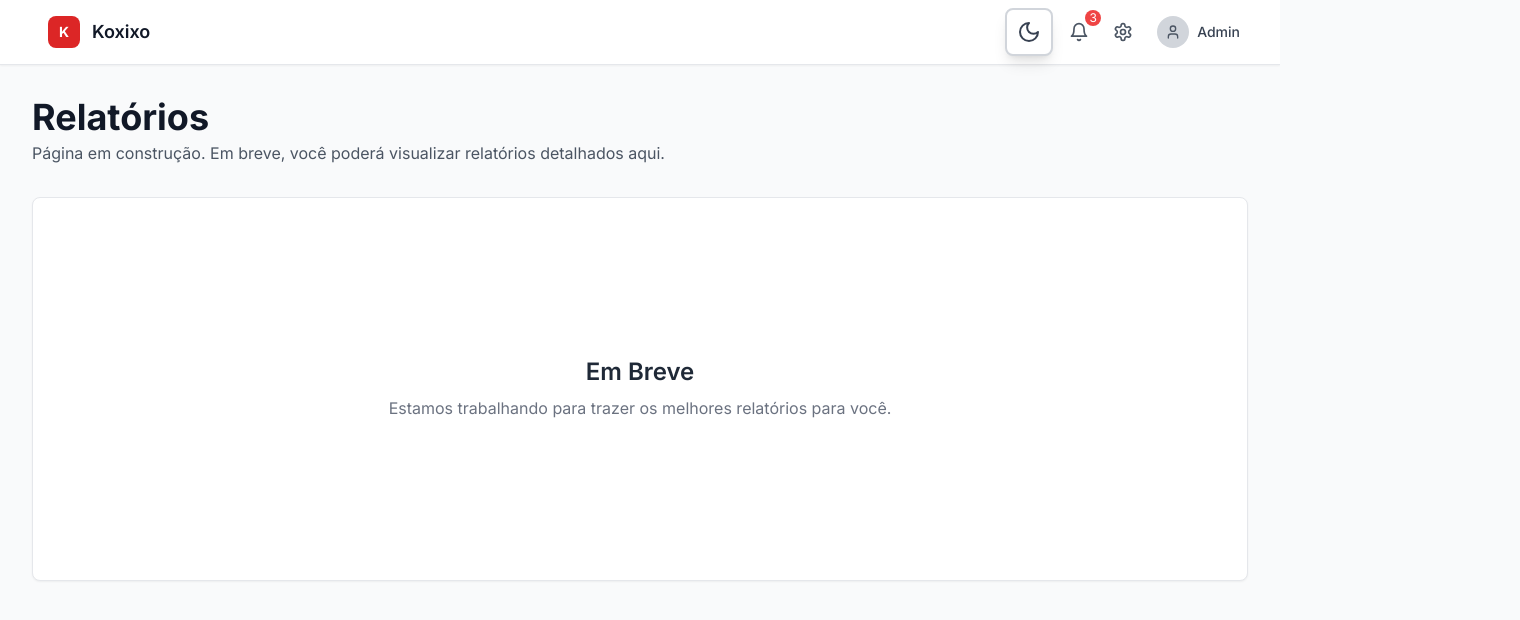
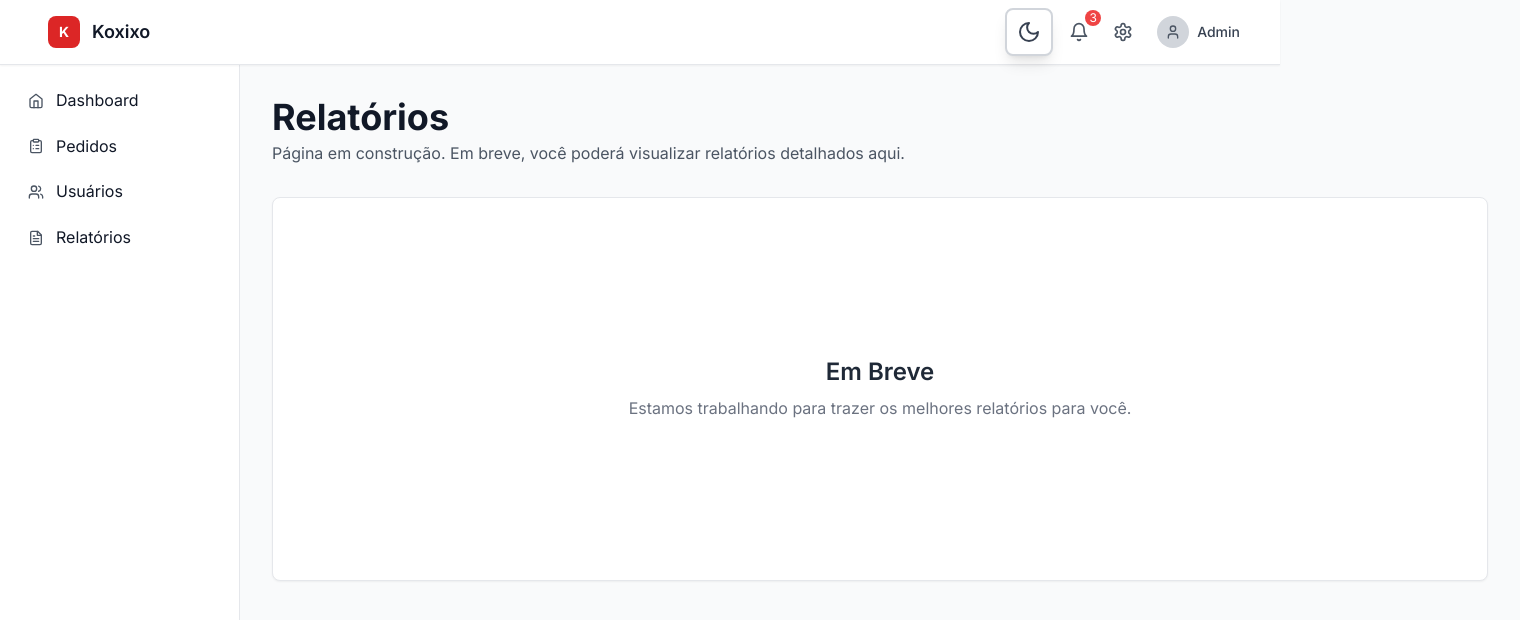
Before and after one commit to SrTxTx/koxixo, a Next.js app: page /relatorios in a window 1280 px wide. Shown: the top 620 px of the page, 1520 px wide, since content can reach past the window. Built offline with nearby package versions, Linux system fonts and the light colour scheme; no server answers; sample sign-in values are in the browser's storage.

Commit message:
fix(api): force dynamic for /api/debug/session; feat(ui): add sidebar nav and improve dark mode contrast on dashboard/layout

```diff
--- a/src/app/api/debug/session/route.ts
+++ b/src/app/api/debug/session/route.ts
@@ -1,6 +1,9 @@
 import { NextRequest, NextResponse } from 'next/server'
 import { getServerSession } from 'next-auth'
 import { authOptions } from '@/lib/auth'
+
+// Avoid static rendering during build; this route uses headers/session
+export const dynamic = 'force-dynamic'
 
 export async function GET() {
   try {
--- a/src/app/dashboard/page.tsx
+++ b/src/app/dashboard/page.tsx
@@ -202,12 +202,12 @@ export default function DashboardPage() {
               {recentOrders.map((order) => {
                 const statusInfo = getStatusBadge(order.status)
                 return (
-                  <div key={order.id} className="flex items-center justify-between p-3 bg-gray-50 rounded-lg">
+                  <div key={order.id} className="flex items-center justify-between p-3 bg-gray-50 dark:bg-gray-800 rounded-lg">
                     <div className="flex-1 min-w-0">
-                      <h4 className="text-sm font-medium text-gray-900 truncate">
+                      <h4 className="text-sm font-medium text-gray-900 dark:text-gray-100 truncate">
                         {order.title}
                       </h4>
-                      <p className="text-xs text-gray-500">
+                      <p className="text-xs text-gray-500 dark:text-gray-400">
                         Por {order.createdBy.name} • {new Date(order.createdAt).toLocaleDateString()}
                       </p>
                     </div>
--- a/src/components/layout/ResponsiveLayout.tsx
+++ b/src/components/layout/ResponsiveLayout.tsx
@@ -1,8 +1,9 @@
 'use client'
 
 import { ReactNode, useState } from 'react'
-import { Menu, X, Bell, Settings, User, Search } from 'lucide-react'
-import { ThemeToggle } from '@/components/ui/ThemeToggle'
+import { Menu, X, Bell, Settings, User, Search, Home, ClipboardList, FileText, Users as UsersIcon } from 'lucide-react'
+import Link from 'next/link'
+import { ThemeToggle } from '../ui/ThemeToggle'
 
 interface ResponsiveLayoutProps {
   children: ReactNode
@@ -23,7 +24,7 @@ export function ResponsiveLayout({
   const [searchQuery, setSearchQuery] = useState('')
 
   return (
-    <div className="min-h-screen bg-gray-50 dark:bg-gray-900">
+    <div className="min-h-screen bg-gray-50 dark:bg-gray-900 text-gray-900 dark:text-gray-100">
       {/* Header */}
       <header className="bg-white dark:bg-gray-800 shadow-sm border-b border-gray-200 dark:border-gray-700 sticky top-0 z-40">
         <div className="container-responsive">
@@ -93,6 +94,28 @@ export function ResponsiveLayout({
         </div>
       </header>
 
+      {/* Sidebar Desktop */}
+  <aside className="hidden md:block fixed left-0 top-16 bottom-0 w-60 bg-white dark:bg-gray-800 border-r border-gray-200 dark:border-gray-700 p-4">
+        <nav className="space-y-1">
+          <Link href="/dashboard" className="flex items-center px-3 py-2 rounded-lg hover:bg-gray-100 dark:hover:bg-gray-700">
+            <Home className="h-4 w-4 mr-3 text-gray-600 dark:text-gray-300" />
+            <span>Dashboard</span>
+          </Link>
+          <Link href="/pedidos" className="flex items-center px-3 py-2 rounded-lg hover:bg-gray-100 dark:hover:bg-gray-700">
+            <ClipboardList className="h-4 w-4 mr-3 text-gray-600 dark:text-gray-300" />
+            <span>Pedidos</span>
+          </Link>
+          <Link href="/usuarios" className="flex items-center px-3 py-2 rounded-lg hover:bg-gray-100 dark:hover:bg-gray-700">
+            <UsersIcon className="h-4 w-4 mr-3 text-gray-600 dark:text-gray-300" />
+            <span>Usuários</span>
+          </Link>
+          <Link href="/relatorios" className="flex items-center px-3 py-2 rounded-lg hover:bg-gray-100 dark:hover:bg-gray-700">
+            <FileText className="h-4 w-4 mr-3 text-gray-600 dark:text-gray-300" />
+            <span>Relatórios</span>
+          </Link>
+        </nav>
+      </aside>
+
       {/* Sidebar Mobile Overlay */}
       {sidebarOpen && (
         <div className="fixed inset-0 z-50 md:hidden">
@@ -100,23 +123,40 @@ export function ResponsiveLayout({
             className="absolute inset-0 bg-black bg-opacity-50"
             onClick={() => setSidebarOpen(false)}
           />
-          <div className="absolute left-0 top-0 h-full w-64 bg-white shadow-xl">
-            <div className="flex items-center justify-between p-4 border-b">
-              <h2 className="text-lg font-semibold">Menu</h2>
+          <div className="absolute left-0 top-0 h-full w-64 bg-white dark:bg-gray-800 shadow-xl">
+            <div className="flex items-center justify-between p-4 border-b border-gray-200 dark:border-gray-700">
+              <h2 className="text-lg font-semibold text-gray-900 dark:text-gray-100">Menu</h2>
               <button
                 onClick={() => setSidebarOpen(false)}
-                className="p-2 rounded-lg hover:bg-gray-100"
+                className="p-2 rounded-lg hover:bg-gray-100 dark:hover:bg-gray-700"
               >
-                <X className="h-5 w-5" />
+                <X className="h-5 w-5 text-gray-700 dark:text-gray-200" />
               </button>
             </div>
-            {/* Conteúdo do menu mobile seria inserido aqui */}
+            <nav className="p-3 space-y-1">
+              <Link href="/dashboard" onClick={() => setSidebarOpen(false)} className="flex items-center px-3 py-2 rounded-lg hover:bg-gray-100 dark:hover:bg-gray-700">
+                <Home className="h-4 w-4 mr-3 text-gray-600 dark:text-gray-300" />
+                <span>Dashboard</span>
+              </Link>
+              <Link href="/pedidos" onClick={() => setSidebarOpen(false)} className="flex items-center px-3 py-2 rounded-lg hover:bg-gray-100 dark:hover:bg-gray-700">
+                <ClipboardList className="h-4 w-4 mr-3 text-gray-600 dark:text-gray-300" />
+                <span>Pedidos</span>
+              </Link>
+              <Link href="/usuarios" onClick={() => setSidebarOpen(false)} className="flex items-center px-3 py-2 rounded-lg hover:bg-gray-100 dark:hover:bg-gray-700">
+                <UsersIcon className="h-4 w-4 mr-3 text-gray-600 dark:text-gray-300" />
+                <span>Usuários</span>
+              </Link>
+              <Link href="/relatorios" onClick={() => setSidebarOpen(false)} className="flex items-center px-3 py-2 rounded-lg hover:bg-gray-100 dark:hover:bg-gray-700">
+                <FileText className="h-4 w-4 mr-3 text-gray-600 dark:text-gray-300" />
+                <span>Relatórios</span>
+              </Link>
+            </nav>
           </div>
         </div>
       )}
 
       {/* Conteúdo Principal */}
-      <main className="container-responsive py-6 sm:py-8">
+      <main className="container-responsive py-6 sm:py-8 md:ml-60">
         {/* Cabeçalho da Página */}
         <div className="mb-6 sm:mb-8">
           <div className="flex-responsive justify-between">
--- a/src/components/ui/Cards.tsx
+++ b/src/components/ui/Cards.tsx
@@ -92,8 +92,8 @@ export function InfoCard({ title, children, icon: Icon, actions, className = ''
         <div className="flex items-center justify-between mb-4">
           <div className="flex items-center space-x-3">
             {Icon && (
-              <div className="w-8 h-8 bg-red-50 rounded-lg flex items-center justify-center">
-                <Icon className="h-4 w-4 text-red-600" />
+              <div className="w-8 h-8 bg-red-50 dark:bg-red-900/20 rounded-lg flex items-center justify-center">
+                <Icon className="h-4 w-4 text-red-600 dark:text-red-400" />
               </div>
             )}
             <h3 className="heading-3">{title}</h3>
@@ -128,11 +128,11 @@ export function ActionCard({
   disabled = false
 }: ActionCardProps) {
   const colorClasses = {
-    red: 'border-red-200 hover:border-red-300 hover:bg-red-50',
-    blue: 'border-blue-200 hover:border-blue-300 hover:bg-blue-50',
-    green: 'border-green-200 hover:border-green-300 hover:bg-green-50',
-    yellow: 'border-yellow-200 hover:border-yellow-300 hover:bg-yellow-50',
-    purple: 'border-purple-200 hover:border-purple-300 hover:bg-purple-50'
+    red: 'border-red-200 dark:border-red-800 hover:border-red-300 dark:hover:border-red-700 hover:bg-red-50 dark:hover:bg-red-900/10',
+    blue: 'border-blue-200 dark:border-blue-800 hover:border-blue-300 dark:hover:border-blue-700 hover:bg-blue-50 dark:hover:bg-blue-900/10',
+    green: 'border-green-200 dark:border-green-800 hover:border-green-300 dark:hover:border-green-700 hover:bg-green-50 dark:hover:bg-green-900/10',
+    yellow: 'border-yellow-200 dark:border-yellow-800 hover:border-yellow-300 dark:hover:border-yellow-700 hover:bg-yellow-50 dark:hover:bg-yellow-900/10',
+    purple: 'border-purple-200 dark:border-purple-800 hover:border-purple-300 dark:hover:border-purple-700 hover:bg-purple-50 dark:hover:bg-purple-900/10'
   }
 
   const iconColorClasses = {
@@ -148,19 +148,19 @@ export function ActionCard({
       onClick={onClick}
       disabled={disabled}
       className={`
-        w-full p-6 bg-white border-2 rounded-xl text-left transition-all duration-200
+        w-full p-6 bg-white dark:bg-gray-800 border-2 rounded-xl text-left transition-all duration-200
         ${disabled
-          ? 'opacity-50 cursor-not-allowed border-gray-200'
+          ? 'opacity-50 cursor-not-allowed border-gray-200 dark:border-gray-700'
           : `cursor-pointer ${colorClasses[color]}`
         }
       `}
     >
       <div className="flex items-start space-x-4">
-        <div className={`w-10 h-10 rounded-lg bg-gray-50 flex items-center justify-center ${!disabled && iconColorClasses[color]}`}>
+        <div className={`w-10 h-10 rounded-lg bg-gray-50 dark:bg-gray-700 flex items-center justify-center ${!disabled && iconColorClasses[color]}`}>
           <Icon className="h-5 w-5" />
         </div>
         <div className="flex-1 min-w-0">
-          <h3 className="text-lg font-semibold text-gray-900 mb-1">{title}</h3>
+          <h3 className="text-lg font-semibold text-gray-900 dark:text-gray-100 mb-1">{title}</h3>
           <p className="text-body">{description}</p>
         </div>
       </div>
```
